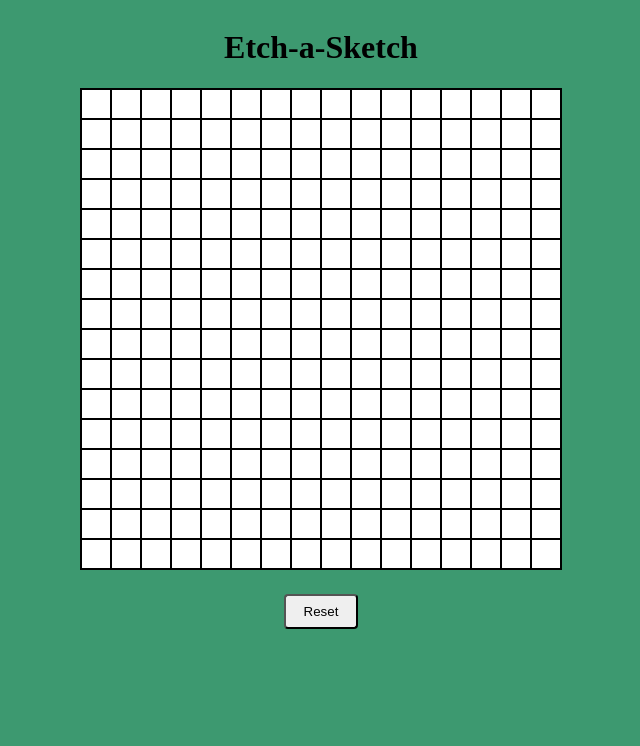
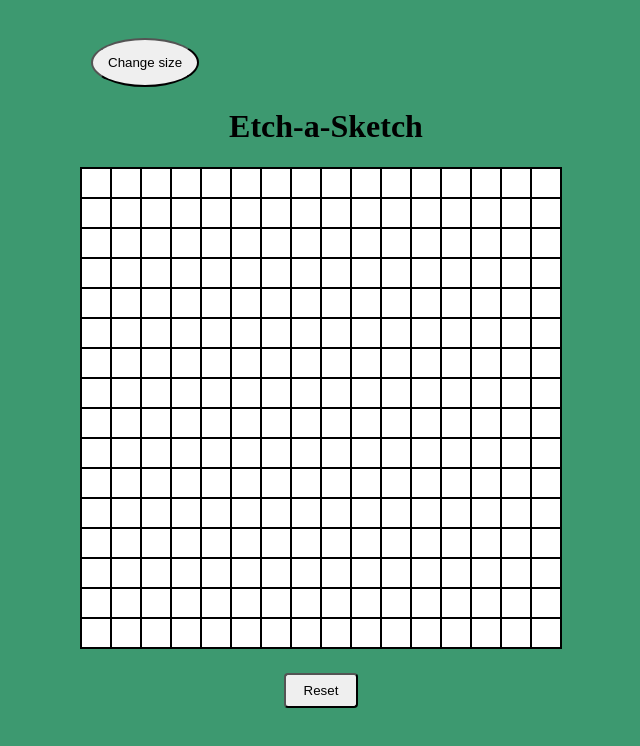
Before and after one commit to evgeniya-khatulkova/Etch-a-Sketch, a plain HTML site: page index.html in a window 1280 px wide. Shown: the whole page, without its empty margins (319-959 px from the left). Drawn offline with Linux system fonts and the light colour scheme.

Commit message:
add an option to change size of the grit via prompt

```diff
--- a/index.html
+++ b/index.html
@@ -8,7 +8,10 @@
 </head>
 
 <body>
-  <h1>Etch-a-Sketch</h1>
+  <div id="header">
+    <button id="size">Change size</button>
+    <h1>Etch-a-Sketch</h1>
+  </div>
   <div id='window'></div>
 
   <button id='reset'>Reset</button>
--- a/script.js
+++ b/script.js
@@ -2,32 +2,65 @@
 const container = document.querySelector('#window');
 const content = document.createElement('div');
 let reset = document.getElementById('reset');
+let gridSize = document.getElementById('size');
+
+
 
 reset.addEventListener('click', newStart);
+gridSize.addEventListener('click', createGrid);
 
 //creates a simple grid 16x16 in a given div
 
-function createGrid() {
+startGrid();
 
-    content.style.width = '28px';
-    content.style.height = '28px';
+//var smallThings = document.querySelectorAll('.active');
+
+function createGrid(e) {
+    if (e.target.id = 'size') {
+    let choice = prompt('Enter your sketch size.');
+    var smallThings = document.querySelectorAll('.active');
+    for (var i =0; i < smallThings.length; i++) {
+        container.removeChild(smallThings[i]);
+    }
+    let side = 480 / choice - 2;
+    let amount = choice * choice;
+    content.style.width = `${side}px`;
+    content.style.height = `${side}px`;
     content.classList.add('active');
 
-    for (var i =0; i < 256; i++) {
+    for (var i =0; i < amount; i++) {
+        container.appendChild(content.cloneNode());
+    }
+}
+}
+
+var remove = document.querySelectorAll('.active');
+console.log(remove);
+
+function startGrid() {
+
+    var side = 28;
+    var amount = 256;
+
+    content.style.width = `${side}px`;
+    content.style.height = `${side}px`;
+    content.classList.add('active');
+
+    var smallThings = document.querySelectorAll('.active');
+    for (var i =0; i < amount; i++) {
         container.appendChild(content.cloneNode());
     }
 }
 
-createGrid();
-
-const smallThings = document.querySelectorAll('.active');
-
+// paints in one color
 container.addEventListener('mouseover', (event) => {
-    event.target.style.background = "pink";
+    event.target.style.background = "blue";
 } );
 
+//function for reset
 function newStart(e) {
     if (e.target.id = 'reset') {
+        var smallThings = document.querySelectorAll('.active');
         for(var i = 0; i < smallThings.length; i++) {
             smallThings[i].style.background = 'white';
   }
--- a/style.css
+++ b/style.css
@@ -4,6 +4,25 @@ body, html {
     display: flex;
     flex-direction: column;
     align-items: center;
+}
+
+#header{
+    display: flex;
+    flex-direction: column;
+    width: 470px;
+    padding-left: 10px;
+    padding-top: 30px;
+    align-items: flex-start;
+    border: none;
+}
+
+h1{
+    align-self: center;
+}
+
+#size{
+    padding: 15px;
+    border-radius: 50%;
 }
 #window{
     padding: 0;
```
